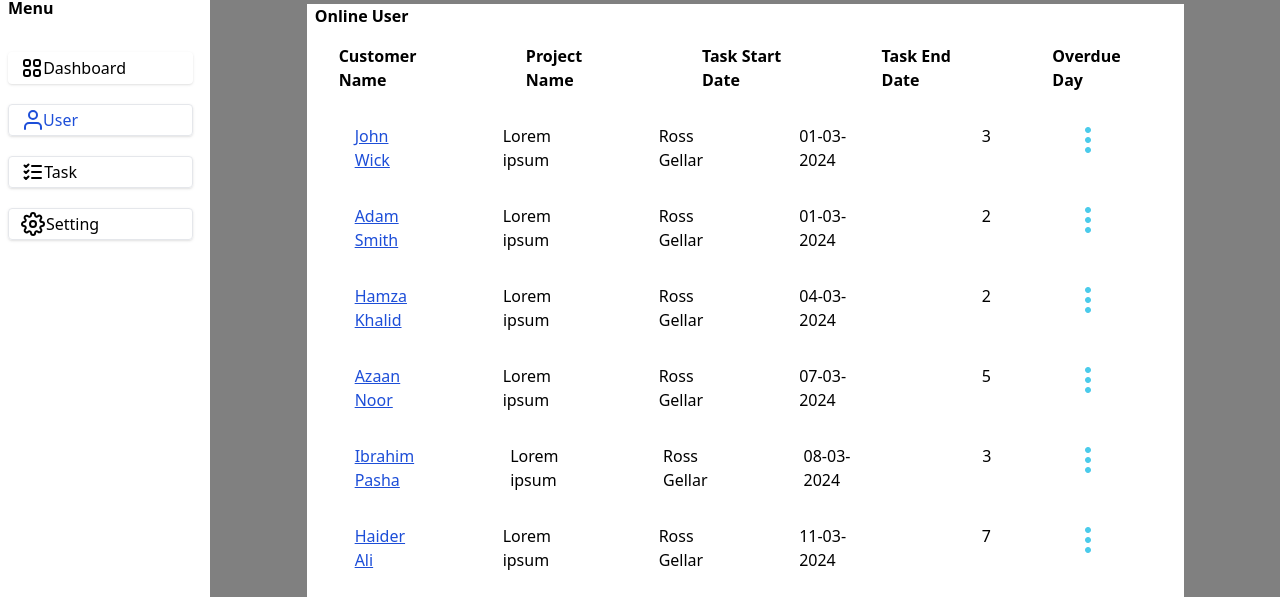
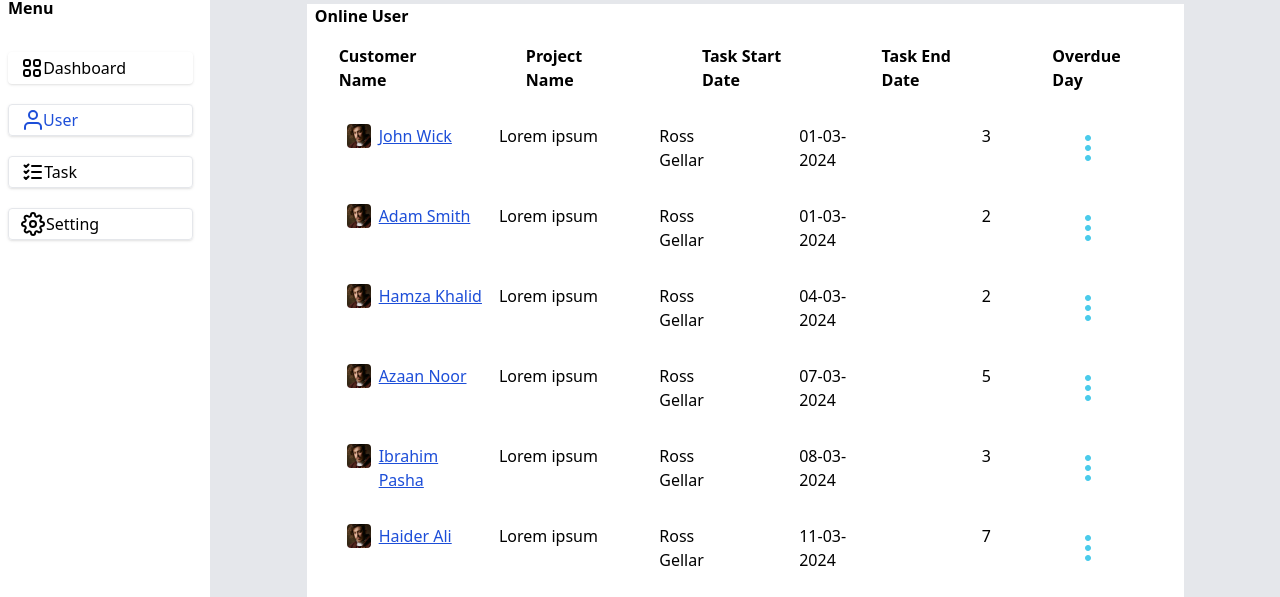
Before and after one commit to Hammad4457/Authentication, a React (Vite) app in the folder Authentication/: page /Users in a window 1280 px wide. Shown: the part 203-800 px from the top of the page. Built offline with nearby package versions, Linux system fonts and the light colour scheme.

Commit message:
Update:"Setting avatars in User Screen"

```diff
--- a/Authentication/src/Dashboard/Users.jsx
+++ b/Authentication/src/Dashboard/Users.jsx
@@ -68,15 +68,19 @@ function Users() {
   const renderedData = data.map((item, index) => {
     return (
       <div key={index} className="flex">
-        <p className="w-1/5 px-12 mt-8 text-blue-700 underline">
+        <img
+          className="h-6 rounded ml-10 mt-8"
+          src="src\assets\Avatar.png"
+        ></img>
+        <p className="w-1/5 px-2 mt-8 text-blue-700 underline">
           {item.CustomerName}
         </p>
-        <p className="w-1/5 px-12 mt-8">{item.ProjectName}</p>
-        <p className="w-1/5 px-14 mt-8">{item.TaskStartDate}</p>
+        <p className="w-1/5 px-2 mt-8">{item.ProjectName}</p>
+        <p className="w-1/5 px-12 mt-8">{item.TaskStartDate}</p>
         <p className="w-1/5 px-10 mt-8">{item.TaskEndDate}</p>
         <p className="w-1/5 px-20 mt-8">{item.OverdueDay}</p>
 
-        <button className="mt-4 " onClick={dotButton}>
+        <button className="mt-8 " onClick={dotButton}>
           <img className="mr-28" src="src\assets\Frame.png"></img>
         </button>
       </div>
@@ -90,8 +94,8 @@ function Users() {
         <div className="flex h-screen w-[16.6%] ">
           <MenuComponent color2={"blue-700"}></MenuComponent>
         </div>
-        <div className="w-[84.4%]  border-1   bg-[gray]">
-          <div className=" h-screen w-[82%] mx-auto mt-12 mb-12 bg-white">
+        <div className="w-[84.4%]  border-1 h-[100%]  bg-gray-200">
+          <div className="  w-[82%] mx-auto mt-12 mb-12 bg-white">
             <h1 className="font-bold mx-2">Online User</h1>
             <div className="flex mt-4 ">
               <text className="font-bold px-8">Customer Name</text>
--- a/Authentication/src/General Components/Analytics_User.jsx
+++ b/Authentication/src/General Components/Analytics_User.jsx
@@ -4,9 +4,9 @@ import Calendar from "../General Components/Calendar";
 
 function Analytics_User() {
   return (
-    <div className=" bg-gray-300 w-auto h-[93.6%] border ">
+    <div className=" bg-gray-300 w-auto h-[100%] border ">
       <div className=" bg-white border-1 h-[92%] mt-8 py-12 mx-16 mb-4 ">
-        <div className="grid grid-cols-4  ">
+        <div className="grid grid-cols-4 px-4 space-x-4 ">
           <div className="h-32  rounded-md  border-1 bg-pink-100">
             <p className="mx-8">Total Task</p>
             <p className="text-xl mt-2 px-4 text-gray-600">90/100</p>
@@ -24,7 +24,7 @@ function Analytics_User() {
             <p className="text-xl px-4 mt-2 text-gray-600">10/100</p>
           </div>
         </div>
-        <div className="grid grid-cols-2 space-x-4 mb-32 px-4 mt-4 bg-white">
+        <div className="grid grid-cols-2 space-x-4 mb-32 px-4 mt-10 bg-white">
           <div className="h-52 rounded-md   border-1 bg-white">
             <p className="mx-40 font-bold  ">Total Task Ratio</p>
             <div className="px-8">
--- a/Authentication/src/Tasks/Task.jsx
+++ b/Authentication/src/Tasks/Task.jsx
@@ -6,6 +6,11 @@ import AddModal from "../General Components/AddModal";
 function Task() {
   const [submittedData, setSubmittedData] = useState([]);
   let [showModal, setShowModal] = useState(false);
+  const [showImage, setShowImage] = useState(false);
+
+  function handleClick() {
+    setShowImage(!showImage);
+  }
 
   function display() {
     setShowModal(!showModal);
@@ -21,6 +26,7 @@ function Task() {
     const randomIndex = Math.floor(Math.random() * colors.length);
     return colors[randomIndex];
   }
+  // console.log(getRandomColor());
 
   return (
     <div>
@@ -29,7 +35,7 @@ function Task() {
         <div className="flex h-screen w-[16.6%] ">
           <MenuComponent color3={"blue-700"}></MenuComponent>
         </div>
-        <div className="w-[84.4%]  border-1   bg-[gray]">
+        <div className="w-[84.4%]  border-1  bg-gray-200">
           <div className="flex mt-12 ml-8">
             <h1 className="font-bold text-xl ">Start date:</h1>
             <h2 className="font-bold ml-52 text-xl">End date:</h2>
@@ -69,9 +75,20 @@ function Task() {
             {submittedData.map((data, index) => (
               <div key={index} className="h-64 border-2 border-black rounded">
                 <div
-                  className={`p-4 bg-${getRandomColor()}-500 overlay border-2 border-black`}
+                  className={"p-4 bg-" + getRandomColor() + "-500 overlay "}
                 ></div>
-                <h4 className="font-bold px-2">Title:</h4>
+                <div className="flex">
+                  <h4 className="font-bold px-2">Title:</h4>
+
+                  <button className="ml-auto" onClick={handleClick}>
+                    <img src="src\assets\Frame.png"></img>
+                  </button>
+                  {showImage && (
+                    <div className="w-auto h-auto ">
+                      <img src="src\assets\Actions.png"></img>
+                    </div>
+                  )}
+                </div>
                 <p className="px-2">{data.title}</p>
                 <h5 className="font-bold px-2">Description:</h5>
                 <p className="px-2"> {data.description}</p>
```
Also changed, not shown: Authentication/src/assets/Avatar.png (added).
